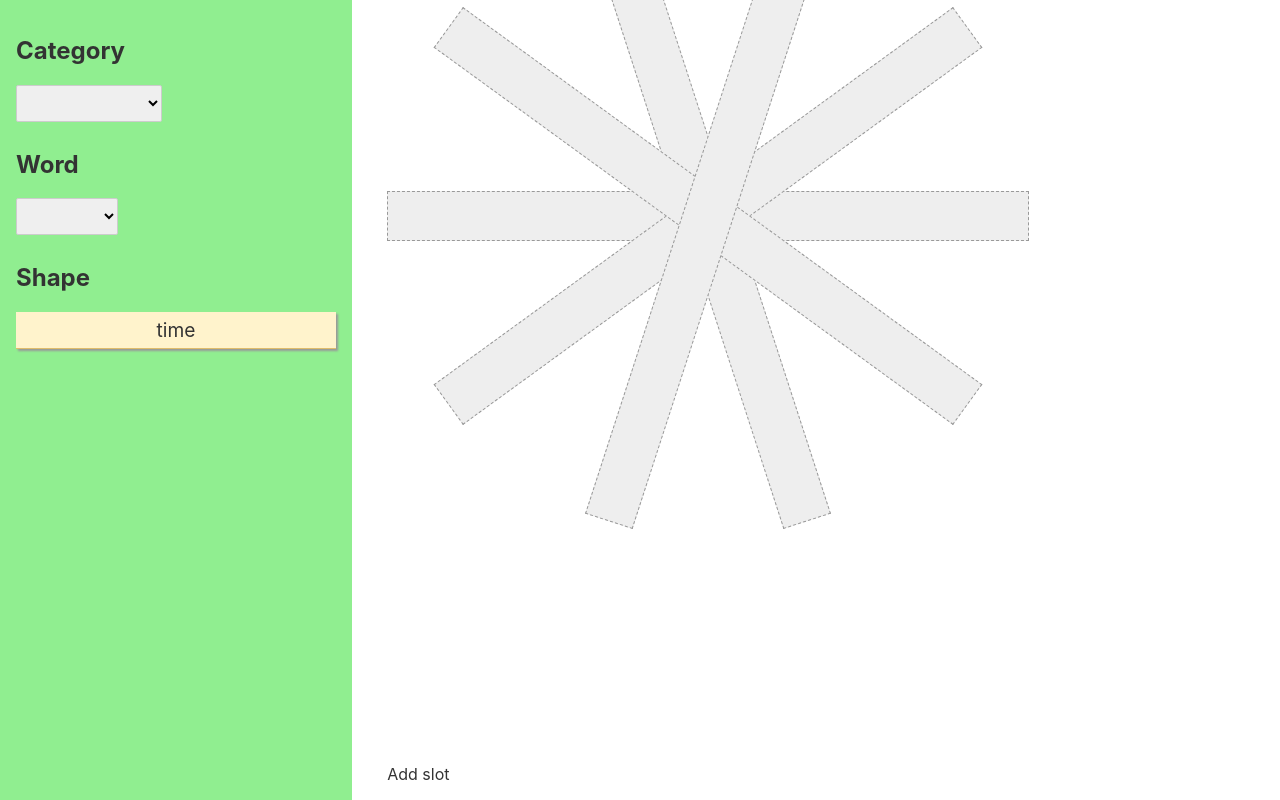
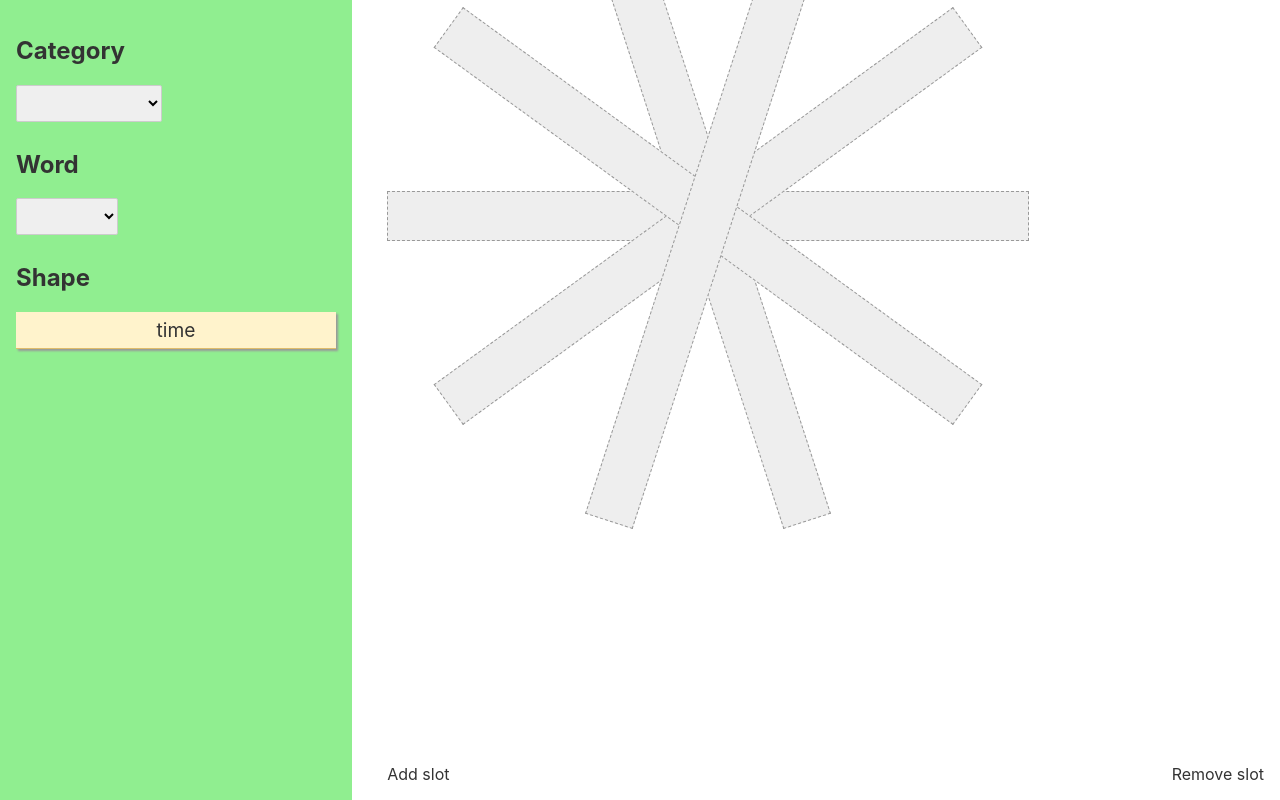
Before and after one commit to Razpudding/ritual-design, a Svelte app: page / in a window 1280 px wide. Built offline with nearby package versions, Linux system fonts and the light colour scheme.

Commit message:
Added a removeslotbutton and updated todos

```diff
--- a/src/App.svelte
+++ b/src/App.svelte
@@ -5,7 +5,11 @@
 	/*
 	* TODO:
 	* Selecting first dropdown should clear second dropdown selector visually
-	*
+	* Slot adding and removing should be done in a proper function which checks which slots are safe to remove (empty) and maybe where a slot should be added visually
+	* Add color change option
+	* !Add way to change a selected slot's properties
+	* !Add way to write own text, add random option,
+	* Add category as first option for word dropdown
 	*/
 	import { onMount } from 'svelte'
 	import Shape from './Shape.svelte'
@@ -96,6 +100,7 @@
 		{/each}
 	</div>
 	<div id="addSlotBtn" on:click="{e => {slots = slots.concat(0); console.log(slots)}}">Add slot</div>
+	<div id="removeSlotBtn" on:click="{e => {slots = slots.slice(0, -1); console.log(slots)}}">Remove slot</div>
 </section>
 
 <style>
@@ -132,4 +137,9 @@
 		position: absolute;
   	bottom: 1em;
 	}
+	#removeSlotBtn {
+		position: absolute;
+  	bottom: 1em;
+  	right: 1em;
+	}
 </style>
```
